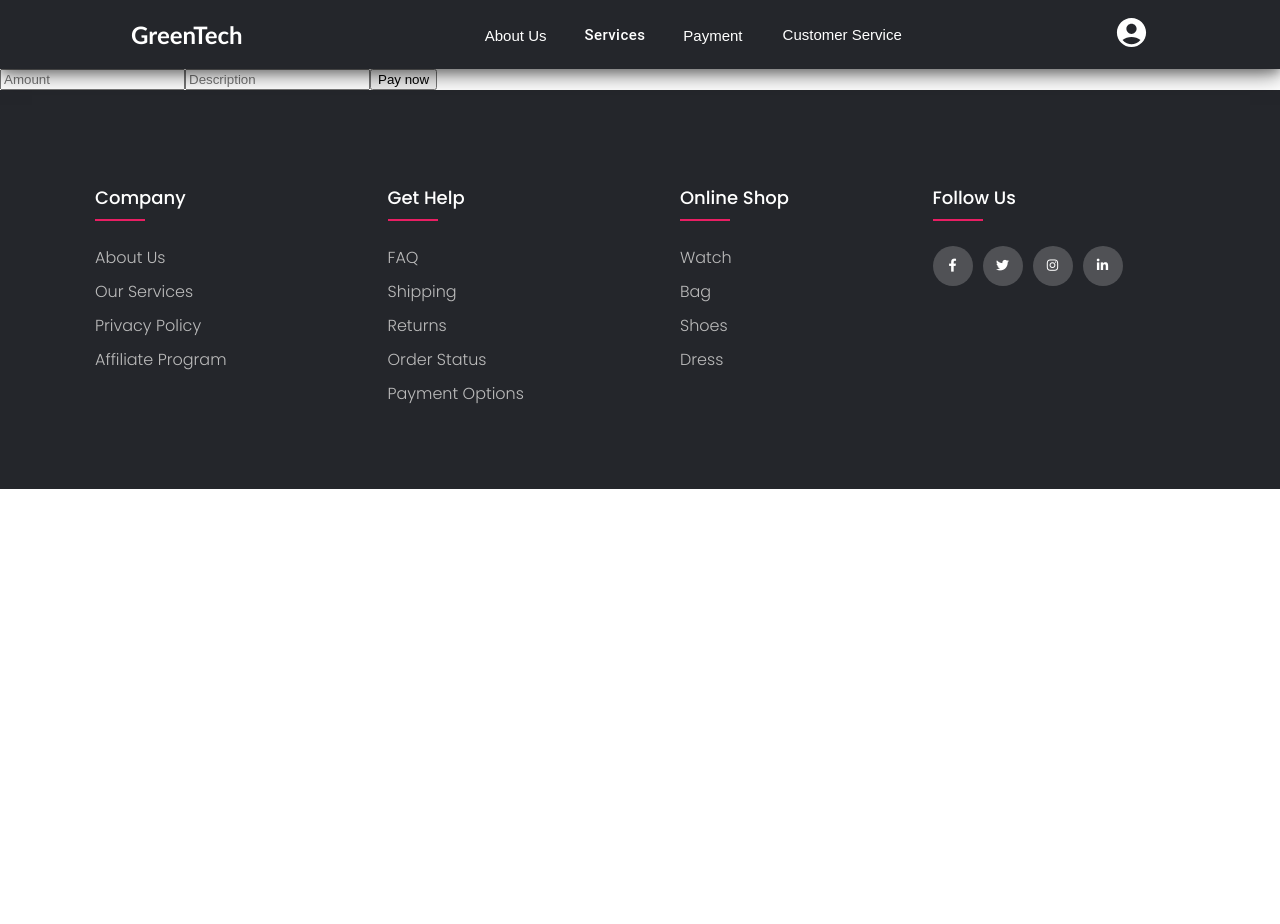
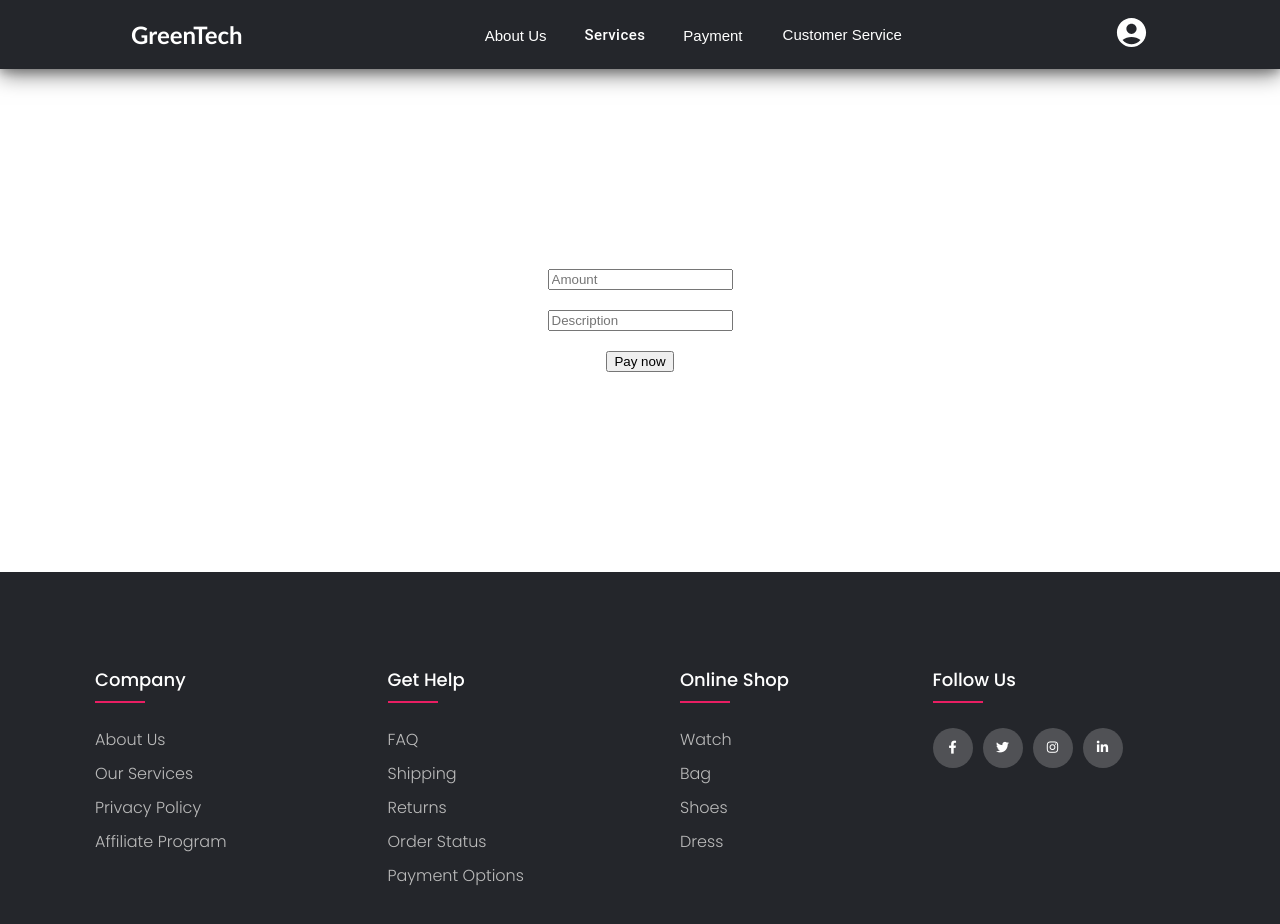
Before and after one commit to GopalSompura/CleanCityInitiativeProject, a React (Create React App) app in the folder Client/: page /Payment in a window 1280 px wide. Shown: the top 924 px of the page. Before the commit the page ends 800 px from the top, so only its background shows below. Built offline with nearby package versions, Linux system fonts and the light colour scheme.

Commit message:
Payment changes

```diff
--- a/Client/src/Components/Payment.jsx
+++ b/Client/src/Components/Payment.jsx
@@ -29,6 +29,7 @@ function Payment() {
   return (
     <>
       <Navbar />
+      <div className="pay">
         <input
           type="text"
           name="amount"
@@ -44,6 +45,7 @@ function Payment() {
           onChange={handledescription}
         />
         <button onClick={() => handlepayment()}>Pay now</button>
+      </div>
       <Footer />
     </>
   );
--- a/Client/src/Styles/Payment.css
+++ b/Client/src/Styles/Payment.css
@@ -19,3 +19,11 @@
     background-color: rgb(134, 5, 255);
     border: none;
 }
+.pay{
+    margin: 200px;
+    display: flex;
+    flex-direction: column;
+    justify-content: center;
+    align-items: center;
+    gap: 20px;
+}
```
Lines whose indentation alone changed are shown as unchanged.
